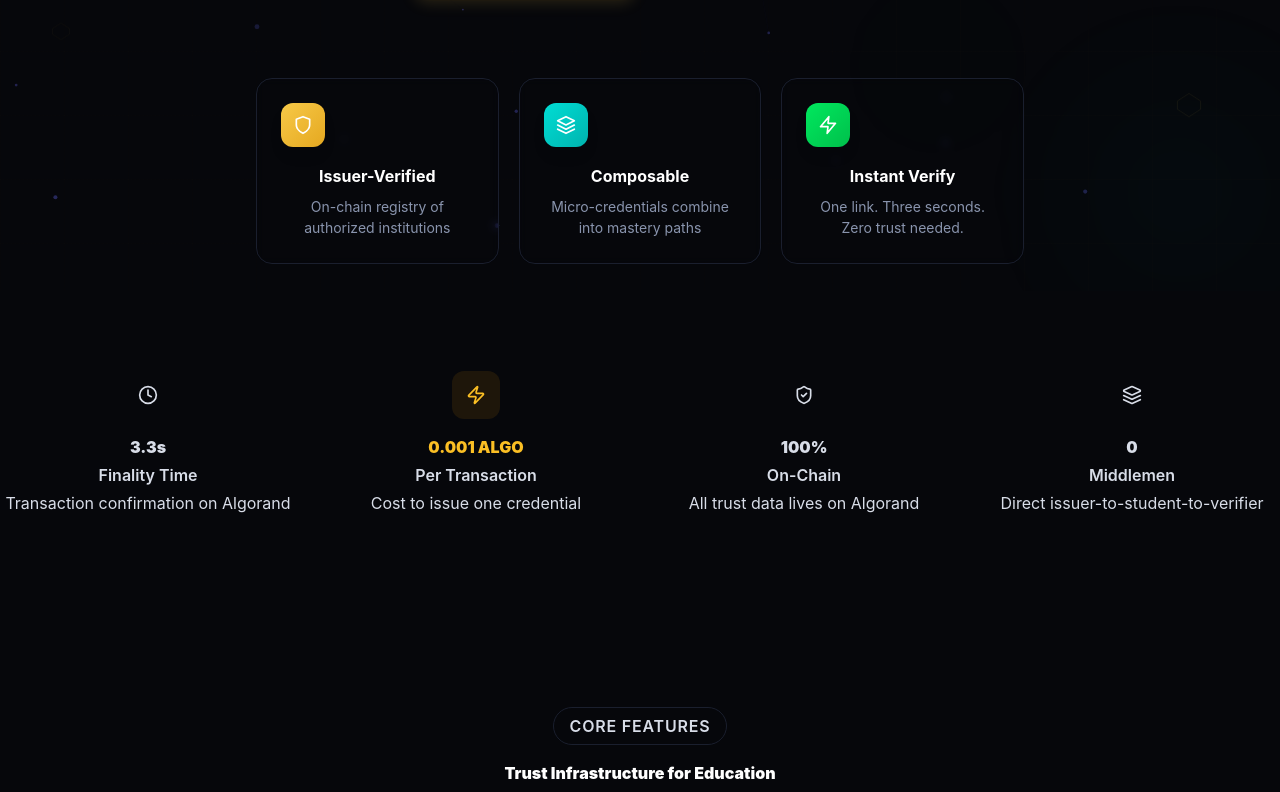
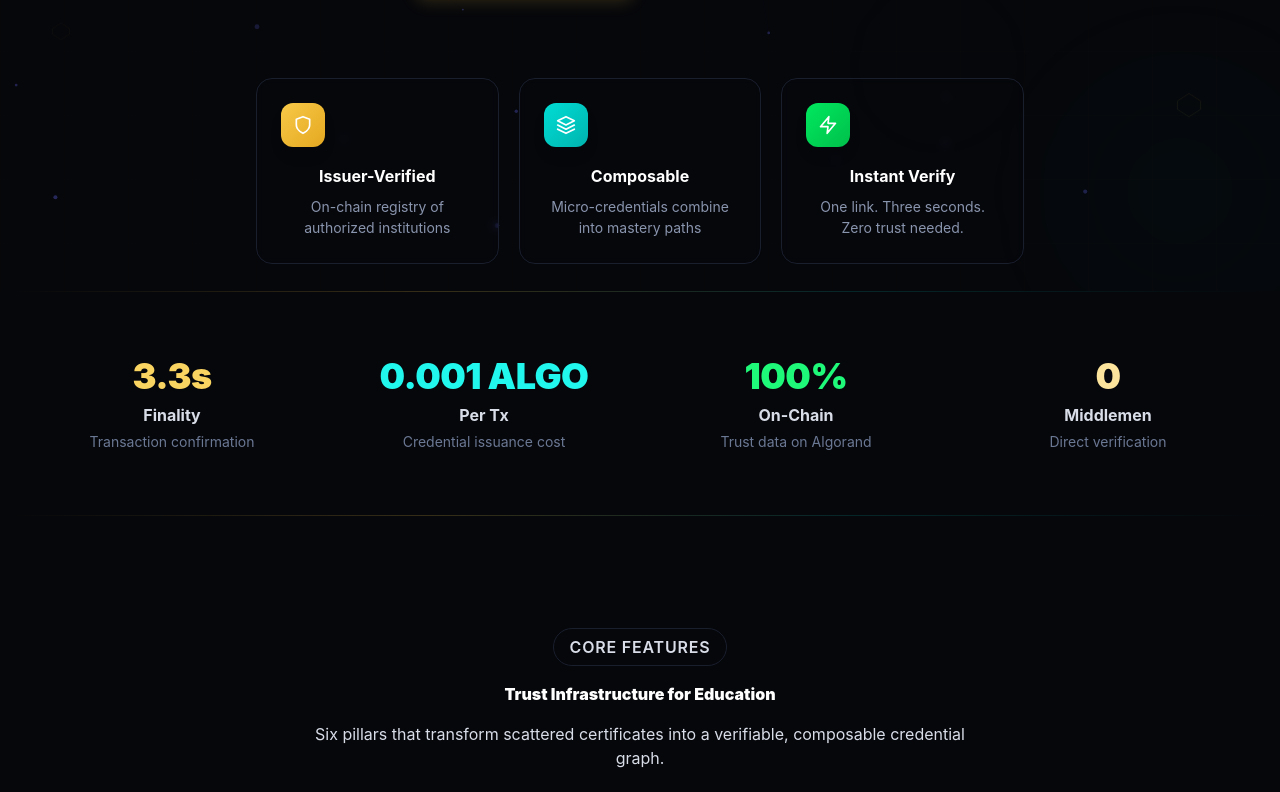
Before and after one commit to codewithayuu/credgraph, a Next.js app: page / in a window 1280 px wide. Shown: the part 533-1325 px from the top of the page. Built offline with nearby package versions, Linux system fonts and the light colour scheme.

Commit message:
changed statssection ui

```diff
--- a/src/components/landing/StatsSection.tsx
+++ b/src/components/landing/StatsSection.tsx
@@ -2,93 +2,39 @@
 
 import React from "react";
 import { motion } from "framer-motion";
+import { useInView } from "react-intersection-observer";
 import { AnimatedCounter } from "@/components/ui/AnimatedCounter";
-import { useInView } from "react-intersection-observer";
-import { Clock, ShieldCheck, Layers, Zap } from "lucide-react";
 
 const stats = [
-  {
-    value: 3.3,
-    suffix: "s",
-    label: "Finality Time",
-    description: "Transaction confirmation on Algorand",
-    icon: <Clock className="w-5 h-5" />,
-    color: "text-brand-400",
-    bgColor: "bg-brand-500/10",
-    decimals: 1,
-  },
-  {
-    value: 0.001,
-    prefix: "",
-    suffix: " ALGO",
-    label: "Per Transaction",
-    description: "Cost to issue one credential",
-    icon: <Zap className="w-5 h-5" />,
-    color: "text-amber-400",
-    bgColor: "bg-amber-500/10",
-    decimals: 3,
-  },
-  {
-    value: 100,
-    suffix: "%",
-    label: "On-Chain",
-    description: "All trust data lives on Algorand",
-    icon: <ShieldCheck className="w-5 h-5" />,
-    color: "text-accent-400",
-    bgColor: "bg-accent-500/10",
-    decimals: 0,
-  },
-  {
-    value: 0,
-    suffix: "",
-    label: "Middlemen",
-    description: "Direct issuer-to-student-to-verifier",
-    icon: <Layers className="w-5 h-5" />,
-    color: "text-cyber-400",
-    bgColor: "bg-cyber-500/10",
-    decimals: 0,
-  },
+  { value: 3.3, suffix: "s", label: "Finality", desc: "Transaction confirmation", color: "text-gold-400", decimals: 1 },
+  { value: 0.001, suffix: " ALGO", label: "Per Tx", desc: "Credential issuance cost", color: "text-electric-400", decimals: 3 },
+  { value: 100, suffix: "%", label: "On-Chain", desc: "Trust data on Algorand", color: "text-neon-400", decimals: 0 },
+  { value: 0, suffix: "", label: "Middlemen", desc: "Direct verification", color: "text-gold-300", decimals: 0 },
 ];
 
 export const StatsSection: React.FC = () => {
   const { ref, inView } = useInView({ triggerOnce: true, threshold: 0.2 });
 
   return (
-    <section ref={ref} className="relative py-20 overflow-hidden">
-      <div className="absolute inset-0 bg-gradient-to-b from-dark-950 via-dark-900/50 to-dark-950" />
-      <div className="glow-line absolute top-0 left-0 right-0" />
-      <div className="glow-line absolute bottom-0 left-0 right-0" />
+    <section ref={ref} className="relative py-16 overflow-hidden">
+      <div className="highlight-line absolute top-0 left-0 right-0" />
+      <div className="highlight-line absolute bottom-0 left-0 right-0" />
 
-      <div className="relative section-container">
-        <div className="grid grid-cols-2 lg:grid-cols-4 gap-6 lg:gap-8">
-          {stats.map((stat, i) => (
+      <div className="section-wrapper">
+        <div className="grid grid-cols-2 lg:grid-cols-4 gap-8">
+          {stats.map((s, i) => (
             <motion.div
               key={i}
-              initial={{ opacity: 0, y: 30 }}
+              initial={{ opacity: 0, y: 24 }}
               animate={inView ? { opacity: 1, y: 0 } : {}}
-              transition={{ duration: 0.6, delay: i * 0.15 }}
-              className="text-center group"
+              transition={{ duration: 0.5, delay: i * 0.12 }}
+              className="text-center"
             >
-              <div className={`inline-flex items-center justify-center w-12 h-12 rounded-xl ${stat.bgColor} mb-4 ${stat.color} transition-transform duration-300 group-hover:scale-110`}>
-                {stat.icon}
+              <div className={`text-d4 font-black ${s.color} mb-1`}>
+                {s.value === 0 ? <span>0</span> : <AnimatedCounter end={s.value} suffix={s.suffix} decimals={s.decimals} duration={2} />}
               </div>
-              <div className={`text-display-sm font-black ${stat.color} mb-1`}>
-                {stat.value === 0 ? (
-                  <span>0{stat.suffix}</span>
-                ) : (
-                  <AnimatedCounter
-                    end={stat.value}
-                    prefix={stat.prefix}
-                    suffix={stat.suffix}
-                    decimals={stat.decimals}
-                    duration={2}
-                  />
-                )}
-              </div>
-              <div className="text-body-md font-semibold text-dark-200 mb-1">
-                {stat.label}
-              </div>
-              <div className="text-body-sm text-dark-500">{stat.description}</div>
+              <div className="text-b2 font-bold text-surface-200 mb-0.5">{s.label}</div>
+              <div className="text-b3 text-surface-500">{s.desc}</div>
             </motion.div>
           ))}
         </div>
```
